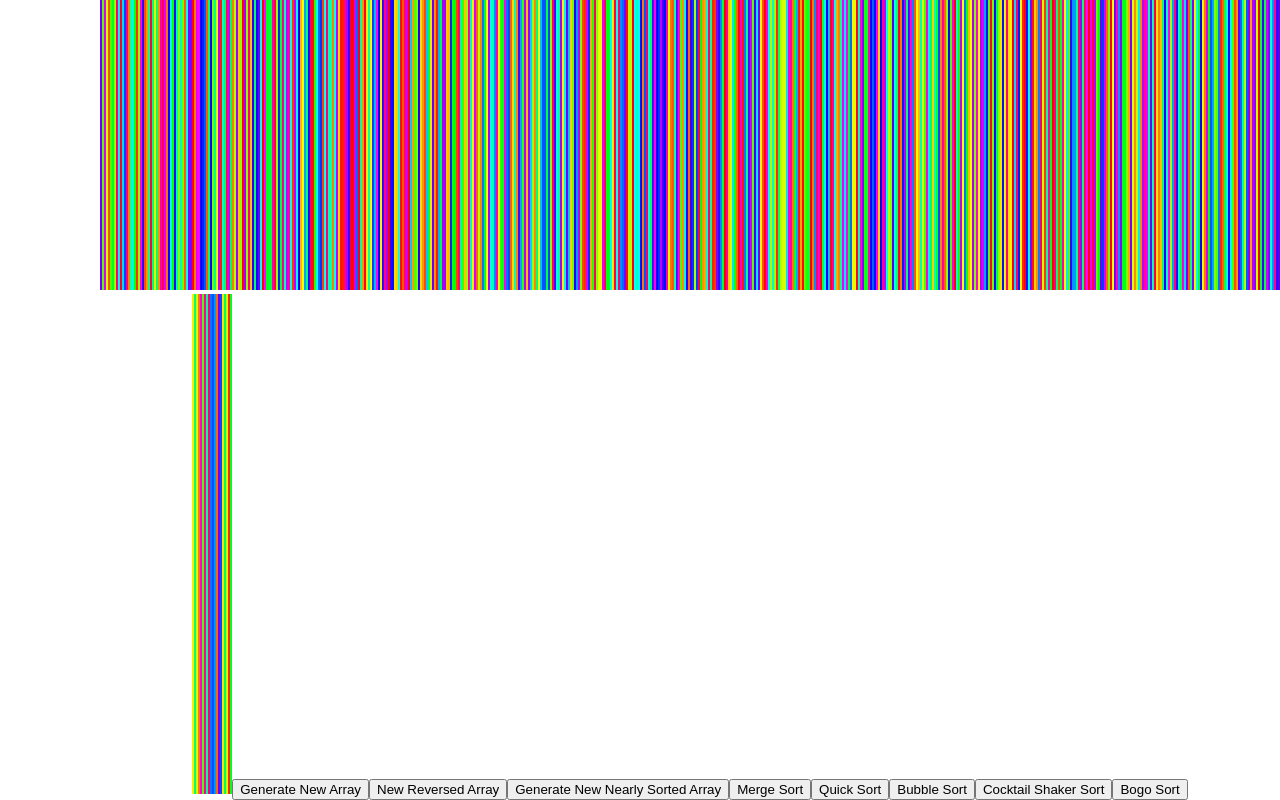
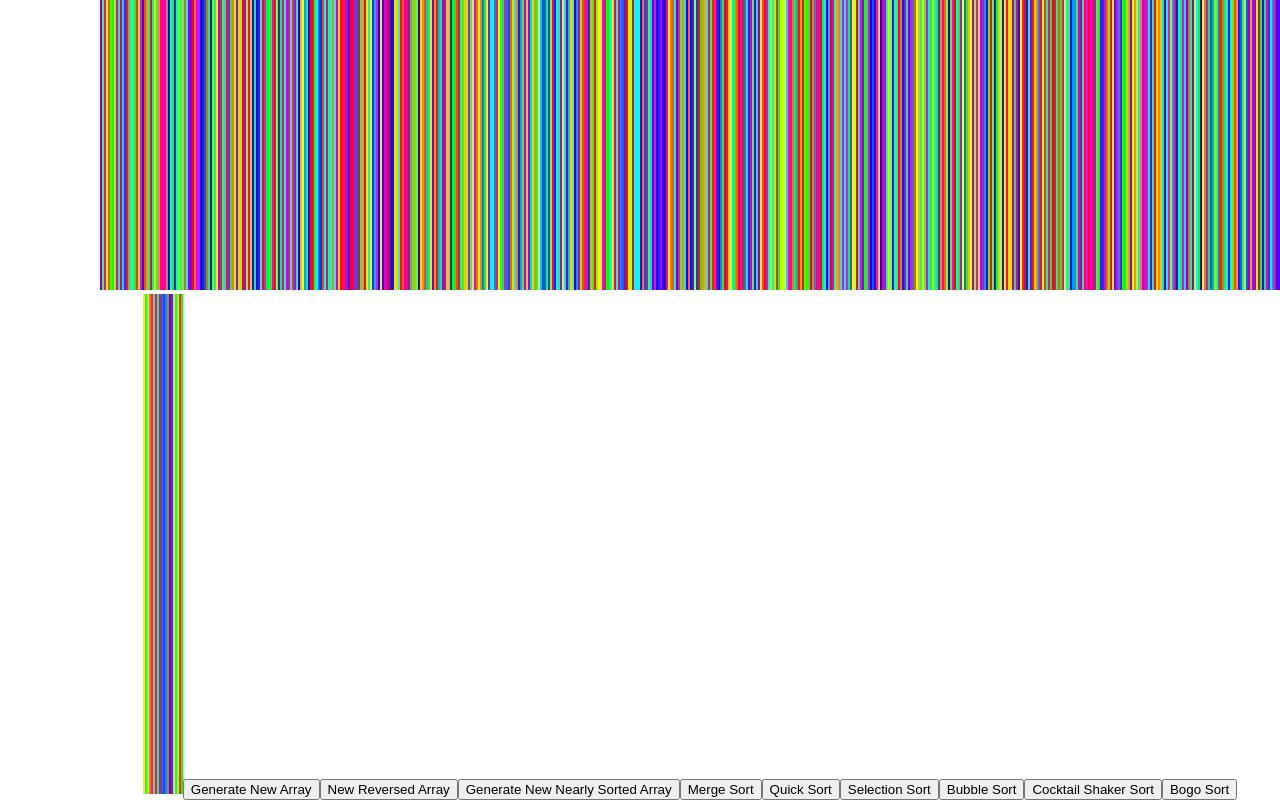
Before and after one commit to ruaridhmacd98/sorting_visualiser, a React (Create React App) app: page / in a window 1280 px wide. Shown: the part 310-1110 px from the top of the page. Built offline with nearby package versions, Linux system fonts and the light colour scheme.

Commit message:
add selection sort

```diff
--- a/src/SortingVisualizer/SortingVisualizer.jsx
+++ b/src/SortingVisualizer/SortingVisualizer.jsx
@@ -3,11 +3,12 @@ import {getMergeSortAnimations} from '../sortingAlgorithms/sortingAlgorithms.js'
 import {getBubbleSortAnimations} from '../sortingAlgorithms/sortingAlgorithms.js';
 import {getCocktailSortAnimations} from '../sortingAlgorithms/sortingAlgorithms.js';
 import {getQuickSortAnimations} from '../sortingAlgorithms/sortingAlgorithms.js';
+import {getSelectionSortAnimations} from '../sortingAlgorithms/sortingAlgorithms.js';
 import {getBogoSortAnimations} from '../sortingAlgorithms/sortingAlgorithms.js';
 import './SortingVisualizer.css';
 
 // Change this value for the speed of the animations.
-const ANIMATION_SPEED_MS = 0.25;
+const ANIMATION_SPEED_MS = 0.1;
 
 // Change this value for the number of bars (value) in the array.
 const NUMBER_OF_ARRAY_BARS = 610;
@@ -67,6 +68,11 @@ export default class SortingVisualizer extends React.Component {
     play_animations(animations);
   }
 
+  selectionSort() {
+    const animations = getSelectionSortAnimations(this.state.array);
+    play_animations(animations);
+  }
+
   bogoSort() {
     const animations = getBogoSortAnimations(this.state.array);
     play_animations(animations);
@@ -105,6 +111,7 @@ export default class SortingVisualizer extends React.Component {
         <button onClick={() => this.nearlySorted()}>Generate New Nearly Sorted Array</button>
         <button onClick={() => this.mergeSort()}>Merge Sort</button>
         <button onClick={() => this.quickSort()}>Quick Sort</button>
+        <button onClick={() => this.selectionSort()}>Selection Sort</button>
         <button onClick={() => this.bubbleSort()}>Bubble Sort</button>
         <button onClick={() => this.cocktailShakerSort()}>Cocktail Shaker Sort</button>
         <button onClick={() => this.bogoSort()}>Bogo Sort</button>
--- a/src/sortingAlgorithms/sortingAlgorithms.js
+++ b/src/sortingAlgorithms/sortingAlgorithms.js
@@ -15,6 +15,12 @@ export function getCocktailSortAnimations(array) {
 export function getQuickSortAnimations(array) {
   const animations = [];
   quickSort(array, animations, 0, array.length-1);
+  return animations;
+}
+
+export function getSelectionSortAnimations(array) {
+  const animations = [];
+  selectionSort(array, animations);
   return animations;
 }
 
@@ -41,6 +47,19 @@ function swap(
   array[j] = tmp;
   animations.push([j, tmp]);
 return [array, animations];
+}
+
+function selectionSort(array, animations) {
+  for (var i = 0; i < array.length; i++){
+    let min = i;
+    for(let j = i+1; j < array.length; j++){
+      swap(j, j, array, animations)
+      if(array[j] < array[min]) {
+        min = j;
+      }
+    }
+    swap(i, min, array, animations)
+  }
 }
 
 function bogoSort(array, animations) {
```
